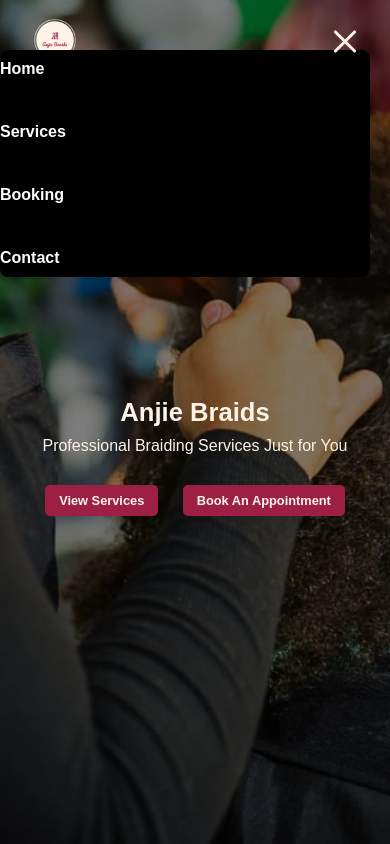
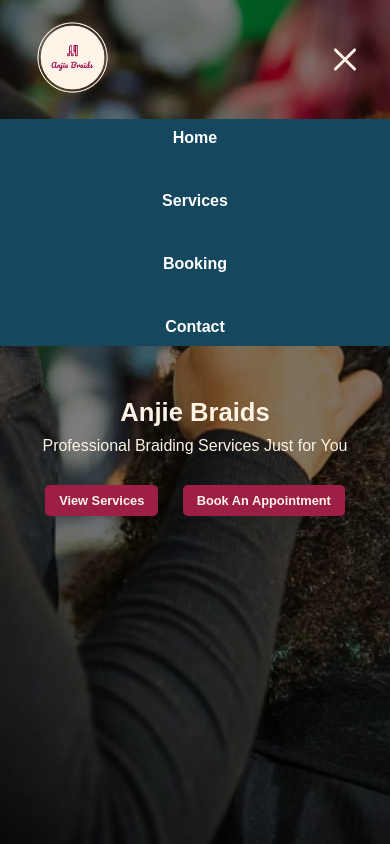
Before and after one commit to successdanesy/anjiebraids, a plain HTML site: page index.html in a window 390 px wide. Both pictures are taken after a click on the button "Navigation menu". Shown: the top 844 px of the page. Drawn offline with Linux system fonts and the light colour scheme.

Commit message:
added a sliding down transition effect to the hamburger dropdown nav list

```diff
--- a/index.html
+++ b/index.html
@@ -38,7 +38,7 @@
     <ul class="nav-links">
       <li><a href="#home">Home</a></li>
       <li><a href="#hairstyles">Services</a></li>
-      <li><a href="#booking">Booking</a></li>
+      <li><a href="#rules">Booking</a></li>
       <li><a href="#contact">Contact</a></li>
     </ul>
     <button type="button" class="t-menuburger menu-icon" aria-label="Navigation menu" aria-expanded="false">
--- a/media-queries.css
+++ b/media-queries.css
@@ -22,12 +22,25 @@
 
     .nav-links {
       flex-direction: column;
+      align-items: center;
       position: absolute;
-      top: 60px;
-      right: 30px;
+      top: 100%;
+      left: 0;
+      width: 100%;
       background-color: #15475E;
-      border-radius: 8px;
-      display: none;
+      max-height: 0;
+      overflow: hidden;
+      transition: max-height 0.6s ease-in-out;
+      opacity: 0;
+      transform: translateY(-10px);
+      transition: max-height 0.4s ease, opacity 0.4s ease, transform 0.4s ease;
+    }
+
+    .nav-links.active {
+      opacity: 1;
+      transform: translateY(0);
+      max-height: 300px;
+      display: flex;
     }
 
     .menu-icon {
@@ -47,16 +60,23 @@
     }
     .nav-links {
       flex-direction: column;
+      align-items: center;
       position: absolute;
       top: 100%;
       left: 0;
       width: 100%;
-      background-color: #fdf3e7;
+      background-color: #15475E;
       max-height: 0;
       overflow: hidden;
-      transition: max-height 0.4s ease-in-out;
+      transition: max-height 0.6s ease-in-out;
+      opacity: 0;
+      transform: translateY(-10px);
+      transition: max-height 0.4s ease, opacity 0.4s ease, transform 0.4s ease;
     }
+
     .nav-links.active {
+      opacity: 1;
+      transform: translateY(0);
       max-height: 300px;
       display: flex;
     }
@@ -156,15 +176,35 @@
         font-size: 1.8em;
     }
 
+    .menu-icon {
+      display: flex;
+    }
+
     .nav-links {
-      top: 50px;
-      right: 20px;
-      width: auto;
-      background-color: #000;
+      flex-direction: column;
+      align-items: center;
+      position: absolute;
+      top: 100%;
+      left: 0;
+      width: 100%;
+      background-color: #15475E;
+      max-height: 0;
+      overflow: hidden;
+      transition: max-height 0.6s ease-in-out;
+      opacity: 0;
+      transform: translateY(-10px);
+      transition: max-height 0.4s ease, opacity 0.4s ease, transform 0.4s ease;
+    }
+
+    .nav-links.active {
+      opacity: 1;
+      transform: translateY(0);
+      max-height: 300px;
+      display: flex;
     }
 
     .logo img {
-      max-height: 50px;
+      max-height: 85px;
     }
 
     @media screen and (max-width: 400px) {
@@ -193,5 +233,26 @@
           font-size: 11px;
         }
       }
+      .nav-links {
+        flex-direction: column;
+        align-items: center;
+        position: absolute;
+        top: 100%;
+        left: 0;
+        width: 100%;
+        background-color: #15475E;
+        max-height: 0;
+        overflow: hidden;
+        transition: max-height 0.6s ease-in-out;
+        opacity: 0;
+        transform: translateY(-10px);
+        transition: max-height 0.4s ease, opacity 0.4s ease, transform 0.4s ease;
+      }
 
+      .nav-links.active {
+        opacity: 1;
+        transform: translateY(0);
+        max-height: 300px;
+        display: flex;
+      }
   }
--- a/styles.css
+++ b/styles.css
@@ -30,7 +30,7 @@
 .main-header.slidedown {
   background-color: #15475E;
   box-shadow: 0 2px 8px rgba(0, 0, 0, 0.2);
-  animation: slidedown 0.3s forwards;
+  animation: slidedown 0.5s forwards;
 }
 
 @keyframes slidedown {
@@ -41,7 +41,6 @@
     top: 0;
   }
 }
-
 
   /* Logo */
   .logo img {
```
